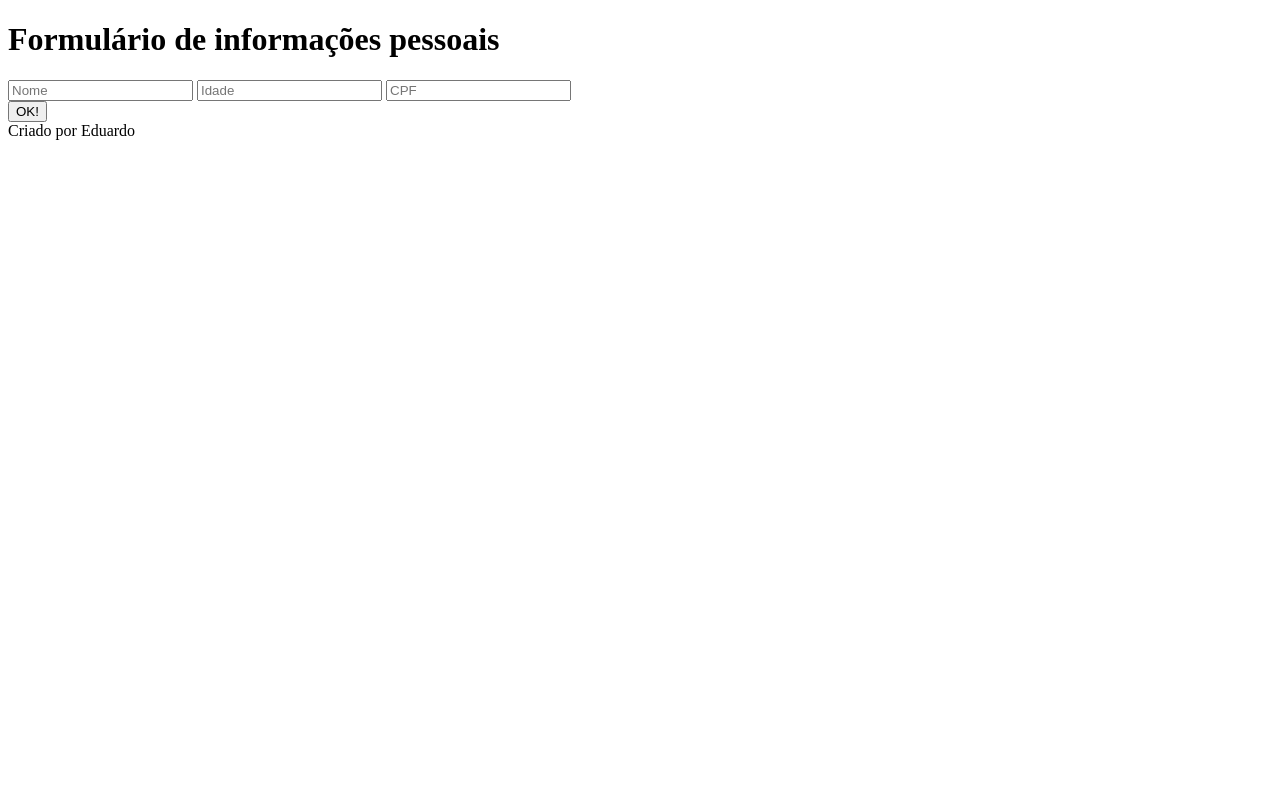
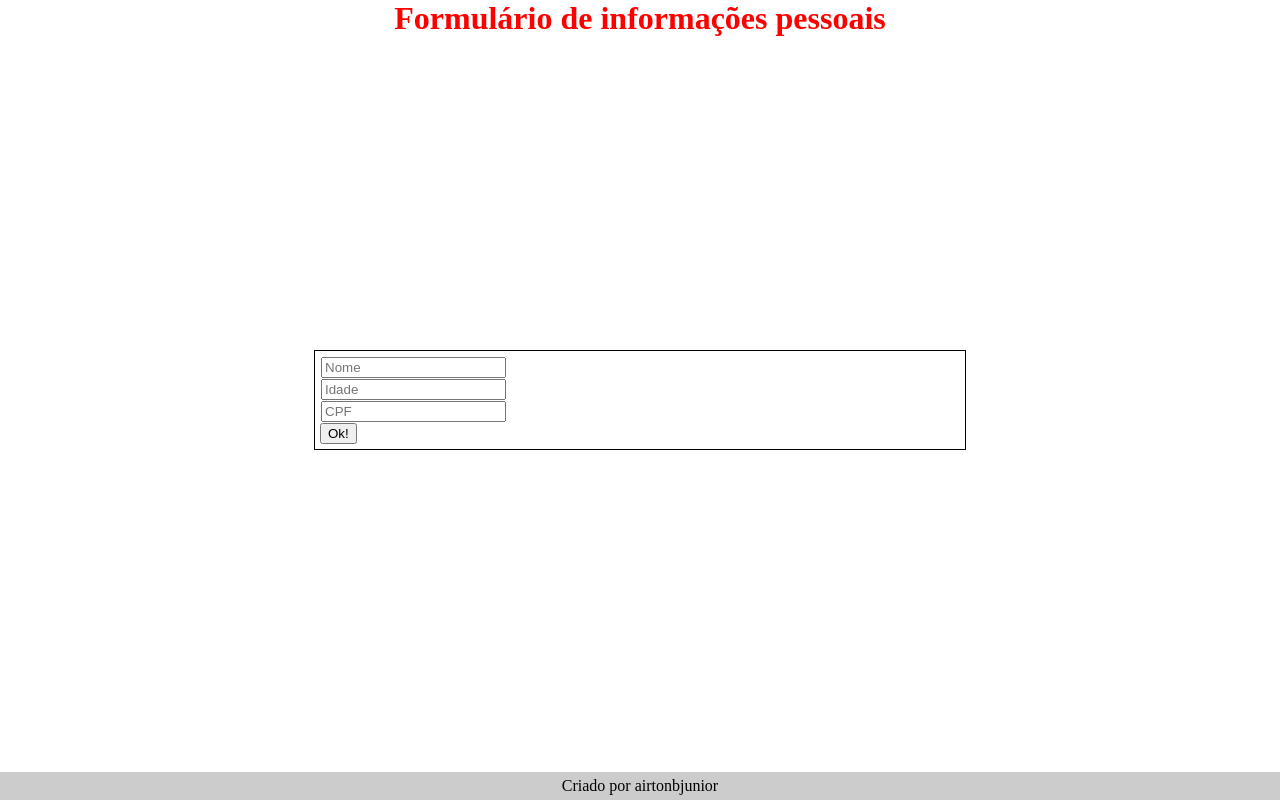
Before and after one commit to EduardoGM04/Programa-o_Web_CC-, a plain HTML site: page index.html in a window 1280 px wide. Drawn offline with Linux system fonts and the light colour scheme.

Commit message:
new commit

```diff
--- a/estilo.css
+++ b/estilo.css
@@ -1,17 +1,35 @@
-#titulo{
-    text-align: center;
-    color: red
-
+* {
+    margin: 0px;
 }
 
-.Entradas-Formulário {
+#titulo {
+    color: red;
+    text-align: center;
+}
 
-    border: lpx solid;
+input {
+    display: block;
+    margin: 1px;
+}
 
+.entradas-formulario {
+    border: 1px solid;
+    width: 50%;
+    margin-right: auto;
+    margin-left: auto;
+    position: absolute;
+    left: 50%;
+    top: 50%;
+    transform: translate(-50%, -50%);
+    padding: 5px;
 }
 
 .rodape {
-
-    border: lpx solid;
-
+    background-color: #ccc;
+    position: fixed;
+    width: 100%;
+    bottom: 0;
+    text-align: center;
+    padding-top: 5px;
+    padding-bottom: 5px;
 }
--- a/index.html
+++ b/index.html
@@ -3,17 +3,20 @@
 <head>
     <meta charset="UTF-8">
     <meta name="viewport" content="width=device-width, initial-scale=1.0">
-    <title>Programação Web Turma A </title>
+    <title>Programação WEB Turma A CC</title>
     <link rel="stylesheet" href="estilo.css">
 </head>
 <body>
-    <h1 id="Titulo">Formulário de informações pessoais</h1>
-    <div class="Entradas-Formulário">
-        <input type="text" placeholder="Nome">
-        <input type="number" placeholder="Idade">
-        <input type="text" placeholder="CPF">
+    <h1 id="titulo">Formulário de informações pessoais</h1>
+    <div class="entradas-formulario">
+        <input id="nome" type="text" placeholder="Nome">
+        <input id="idade" type="number" placeholder="Idade">
+        <input id="cpf" type="text" placeholder="CPF">
+        <button onclick="submeter();">Ok!</button>
     </div>
-    <button>OK!</button>
-    <footer>Criado por Eduardo</footer>
+
+    <footer class="rodape">Criado por airtonbjunior</footer>
+
+    <script src="script.js"></script>
 </body>
 </html>
--- /dev/null
+++ b/script.js
@@ -0,0 +1,41 @@
+
+
+function submeter() {
+    let nome = document.getElementById("nome").value;
+    let cpf = document.getElementById("cpf").value;
+    let idade = document.getElementById("idade").value;
+
+    //console.log(cpf);
+    console.log(validaCPF(cpf));
+}
+
+function validaCPF(cpf) {
+    if(cpf == "") {
+        alert("Campo CPF não pode ser vazio");
+        return false;
+    }
+
+    cpf = cpf.trim();
+
+    if(/[a-zA-Z]/.test(cpf)) {
+        alert("CPF não pode conter letras");
+        return false;
+    }
+
+    if(!/^[\d.-]+$/.test(cpf)) {
+        alert("CPF só pode conter números, '.' ou '-'");
+        return false;
+    }
+
+    if(cpf.length != 11 && cpf.length != 14) {
+        alert("Formato inválido");
+        return false;
+    }
+
+    //Continuar validação
+    // Formatos CPFs válidos:
+    // 123.456.789-10
+    // 12345678910
+
+    return true;
+}
```
